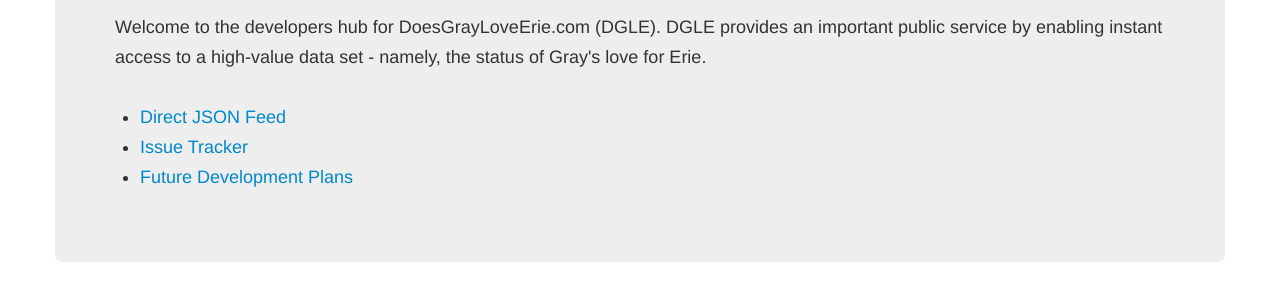
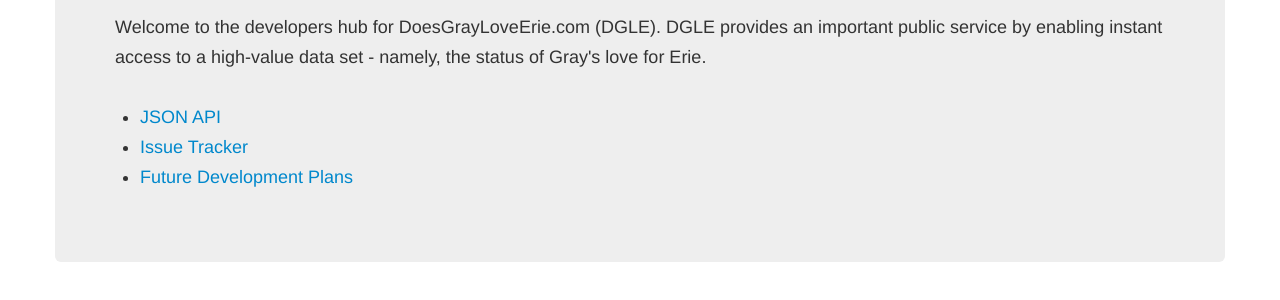
Before and after one commit to gbinal/EM-API, a Jekyll site: the page built from developers.html, in a window 1280 px wide. Shown: the part 194-494 px from the top of the page. Built offline with Jekyll 4.4.1, drawn with Linux system fonts in a browser that asks for light colours; nearby versions of some CDN libraries.

Commit message:
Update developers.html

```diff
--- a/developers.html
+++ b/developers.html
@@ -15,7 +15,7 @@
 DGLE provides an important public service by enabling instant access to a high-value data set - namely, the status of Gray's love for Erie.  <br>
 <br>
 <ul>
-<li><a href="http://www.doesgrayloveerie.com/api">Direct JSON Feed</a></li>
+<li><a href="http://www.doesgrayloveerie.com/api">JSON API</a></li>
 <li><a href="https://github.com/gbinal/EM-API/issues">Issue Tracker</a></li>
 <li><a href="https://github.com/gbinal/EM-API/issues/milestones">Future Development Plans</a></li>
 </ul>
```
